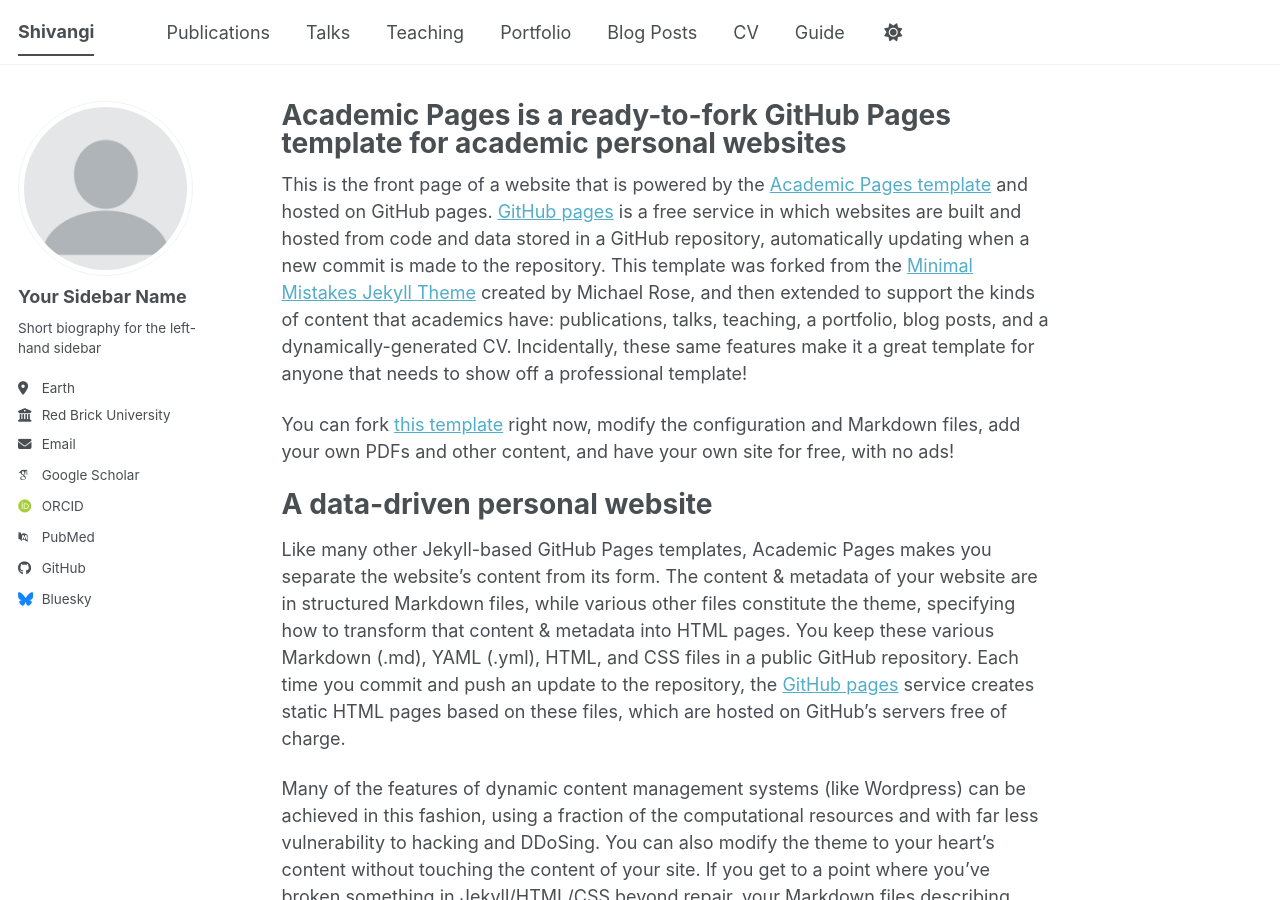
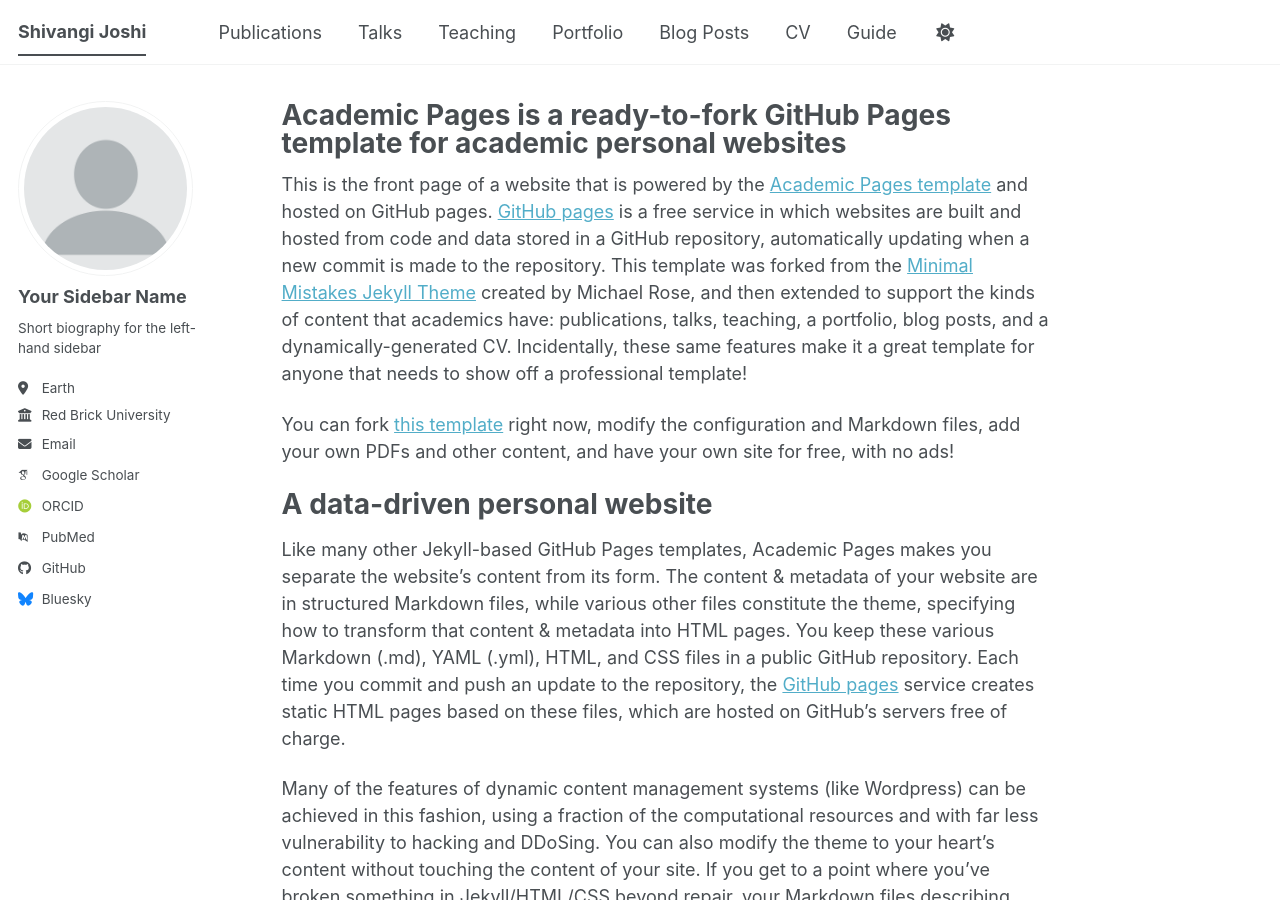
Before and after one commit to joshishivangi/joshishivangi.github.io, a Jekyll site: the page built from _pages/about.md, in a window 1280 px wide and 900 px high. Built offline with Jekyll 4.4.1, drawn with Linux system fonts in a browser that asks for light colours; some web fonts are replaced; a script bundle is joined from its source files by our own code; library files that are not in the unit come from our copies.

Commit message:
Update _config.yml

```diff
--- a/_config.yml
+++ b/_config.yml
@@ -9,7 +9,7 @@
 # Basic Site Settings
 locale: "en-US"
 site_theme: "default" # The available themes options are "default", "air", "sunrise", "mint", "dirt" and "contrast"
-title: "Shivangi" #"Your Name / Site Title"
+title: "Shivangi Joshi" #"Your Name / Site Title"
 title_separator: "-"
 name: &name "Shivangi Joshi"
 description: &description "Your Name's academic portfolio" # Update this with a general description of your site, this is the default if not overridden by a page
```
